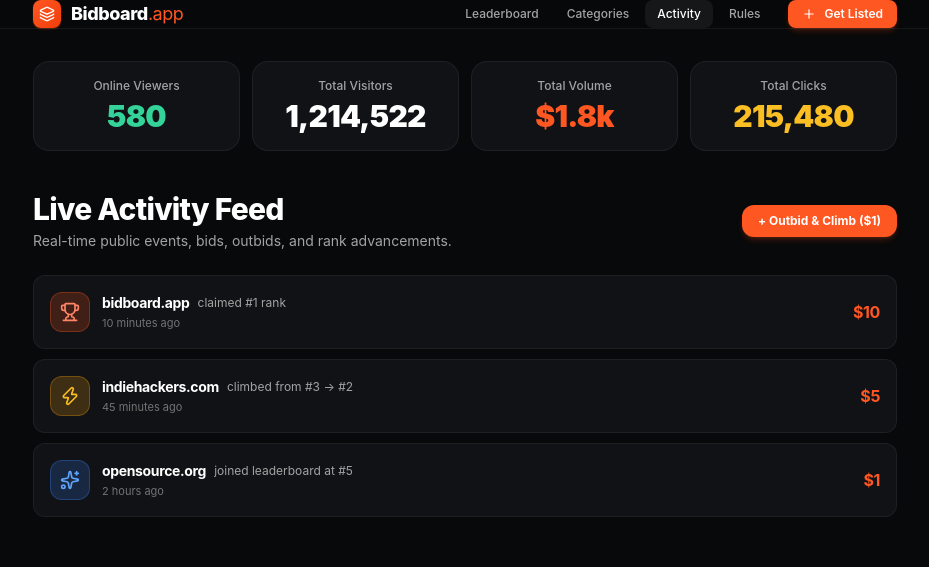
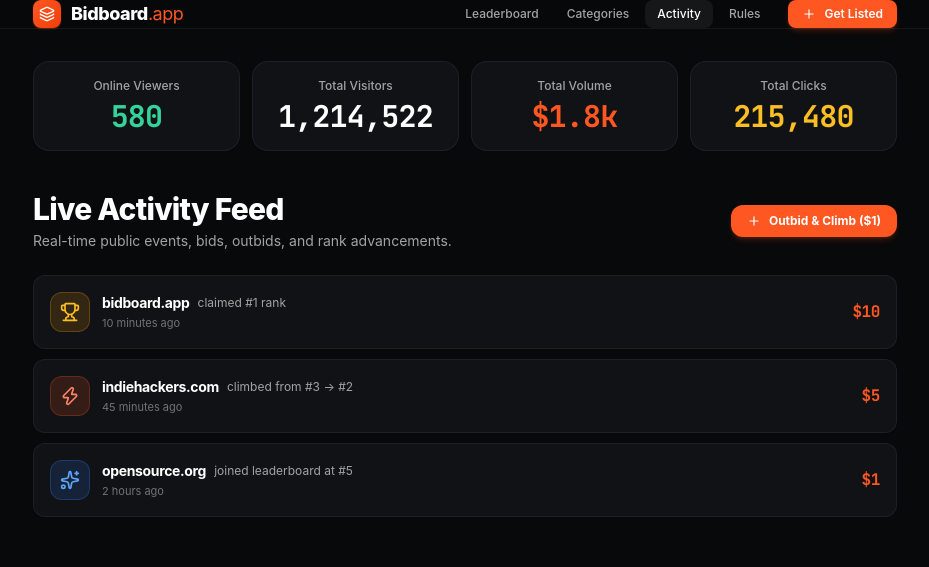
Before and after one commit to Satin-Fi/bidboard, a React (Vite) app: page /activity in a window 1280 px wide. Shown: the top 567 px of the page, without its empty margins (175-1104 px from the left). Built offline with nearby package versions, Linux system fonts and the light colour scheme; no server answers.

Commit message:
feat(ui): apply multi-agent design skills to elevate Bidboard UI with precision dark tokens, gold champion podium, tabular numerals, and accessible focus states

```diff
--- a/src/pages/ActivityPage.tsx
+++ b/src/pages/ActivityPage.tsx
@@ -1,6 +1,6 @@
 import { useBidStore } from '../store/useBidStore'
 import { formatBid, formatNumber, timeAgo } from '../lib/format'
-import { Trophy, Zap, Sparkles } from 'lucide-react'
+import { Trophy, Zap, Sparkles, Plus } from 'lucide-react'
 
 export default function ActivityPage() {
   const activities = useBidStore((s) => s.activities)
@@ -11,27 +11,27 @@
     <div className="mx-auto max-w-4xl px-4 py-8">
       {/* Top Stats Banner */}
       <div className="grid grid-cols-2 sm:grid-cols-4 gap-3 mb-10">
-        <div className="p-4 rounded-2xl bg-surface border border-white/[0.06] text-center">
+        <div className="p-4 rounded-2xl bg-surface border border-white/[0.06] text-center shadow-sm">
           <div className="text-xs text-neutral-400 font-medium">Online Viewers</div>
-          <div className="font-display font-black text-2xl sm:text-3xl text-emerald-400 mt-1">
+          <div className="font-display font-black text-2xl sm:text-3xl text-emerald-400 mt-1 font-mono">
             {stats.onlineCount}
           </div>
         </div>
-        <div className="p-4 rounded-2xl bg-surface border border-white/[0.06] text-center">
+        <div className="p-4 rounded-2xl bg-surface border border-white/[0.06] text-center shadow-sm">
           <div className="text-xs text-neutral-400 font-medium">Total Visitors</div>
-          <div className="font-display font-black text-2xl sm:text-3xl text-white mt-1">
+          <div className="font-display font-black text-2xl sm:text-3xl text-white mt-1 font-mono">
             {formatNumber(stats.totalVisitors)}
           </div>
         </div>
-        <div className="p-4 rounded-2xl bg-surface border border-white/[0.06] text-center">
+        <div className="p-4 rounded-2xl bg-surface border border-white/[0.06] text-center shadow-sm">
           <div className="text-xs text-neutral-400 font-medium">Total Volume</div>
-          <div className="font-display font-black text-2xl sm:text-3xl text-coral-500 mt-1">
+          <div className="font-display font-black text-2xl sm:text-3xl text-coral-500 mt-1 font-mono">
             {formatBid(stats.totalRevenue)}
           </div>
         </div>
-        <div className="p-4 rounded-2xl bg-surface border border-white/[0.06] text-center">
+        <div className="p-4 rounded-2xl bg-surface border border-white/[0.06] text-center shadow-sm">
           <div className="text-xs text-neutral-400 font-medium">Total Clicks</div>
-          <div className="font-display font-black text-2xl sm:text-3xl text-amber-400 mt-1">
+          <div className="font-display font-black text-2xl sm:text-3xl text-amber-400 mt-1 font-mono">
             {formatNumber(stats.totalClicks)}
           </div>
         </div>
@@ -39,7 +39,7 @@
 
       <div className="flex items-center justify-between mb-6">
         <div>
-          <h1 className="font-display font-extrabold text-2xl sm:text-3xl text-white">
+          <h1 className="font-display font-extrabold text-2xl sm:text-3xl text-white tracking-tight">
             Live Activity Feed
           </h1>
           <p className="text-xs sm:text-sm text-neutral-400 mt-1">
@@ -50,7 +50,8 @@
           onClick={() => openModal({ initialAmount: 1 })}
           className="btn-accent !py-2 !px-4 text-xs font-bold"
         >
-          + Outbid & Climb ($1)
+          <Plus className="w-3.5 h-3.5" />
+          Outbid & Climb ($1)
         </button>
       </div>
 
@@ -58,20 +59,20 @@
         {activities.map((evt) => (
           <div
             key={evt.id}
-            className="flex items-center justify-between gap-3 p-4 rounded-xl bg-surface border border-white/[0.06] hover:border-white/[0.12] transition-colors"
+            className="flex items-center justify-between gap-3 p-4 rounded-xl bg-surface border border-white/[0.06] hover:border-white/[0.14] transition-all duration-150 shadow-sm"
           >
             <div className="flex items-center gap-3">
               <div
                 className={`w-10 h-10 rounded-xl flex items-center justify-center font-bold text-base flex-shrink-0 ${
                   evt.type === 'claim_top'
-                    ? 'bg-coral-500/20 text-coral-400 border border-coral-500/30'
+                    ? 'bg-amber-500/15 text-amber-400 border border-amber-500/25'
                     : evt.type === 'outbid'
-                      ? 'bg-amber-500/20 text-amber-400 border border-amber-500/30'
-                      : 'bg-blue-500/20 text-blue-400 border border-blue-500/30'
+                      ? 'bg-coral-500/15 text-coral-400 border border-coral-500/25'
+                      : 'bg-blue-500/15 text-blue-400 border border-blue-500/25'
                 }`}
               >
                 {evt.type === 'claim_top' ? (
-                  <Trophy className="w-5 h-5" />
+                  <Trophy className="w-5 h-5 text-amber-400" />
                 ) : evt.type === 'outbid' ? (
                   <Zap className="w-5 h-5" />
                 ) : (
@@ -98,7 +99,7 @@
               </div>
             </div>
 
-            <div className="font-display font-bold text-sm sm:text-base text-coral-500">
+            <div className="font-display font-bold text-sm sm:text-base text-coral-500 font-mono">
               {formatBid(evt.amount)}
             </div>
           </div>
--- a/src/pages/CategoriesPage.tsx
+++ b/src/pages/CategoriesPage.tsx
@@ -3,6 +3,7 @@
 import { useBidStore } from '../store/useBidStore'
 import { formatBid } from '../lib/format'
 import { CategoryIcon } from '../components/CategoryIcon'
+import { ArrowUpRight, Plus } from 'lucide-react'
 
 export default function CategoriesPage() {
   const listings = useBidStore((s) => s.listings)
@@ -15,7 +16,7 @@
         <span className="text-xs font-mono font-bold uppercase tracking-wider text-coral-400">
           Directory
         </span>
-        <h1 className="font-display font-extrabold text-3xl sm:text-4xl text-white mt-1">
+        <h1 className="font-display font-extrabold text-3xl sm:text-4xl text-white mt-1 tracking-tight">
           Explore by Category
         </h1>
         <p className="text-sm text-neutral-400 mt-2 max-w-md mx-auto">
@@ -31,14 +32,14 @@
           return (
             <div
               key={cat.slug}
-              className="p-5 rounded-2xl bg-surface border border-white/[0.06] hover:border-white/[0.15] hover:bg-surface-2 transition-all flex flex-col justify-between group"
+              className="p-5 rounded-2xl bg-surface border border-white/[0.06] hover:border-white/[0.14] hover:bg-surface-2 transition-all duration-150 flex flex-col justify-between group shadow-sm"
             >
               <div>
                 <div className="flex items-center justify-between mb-3">
-                  <div className="w-8 h-8 rounded-lg bg-white/[0.05] flex items-center justify-center text-coral-400">
+                  <div className="w-8 h-8 rounded-xl bg-surface-2 border border-white/[0.08] flex items-center justify-center text-coral-400 group-hover:scale-105 transition-transform">
                     <CategoryIcon name={cat.slug} className="w-4 h-4" />
                   </div>
-                  <span className="px-2.5 py-0.5 rounded-full bg-white/[0.05] text-xs font-mono font-semibold text-neutral-400">
+                  <span className="px-2.5 py-0.5 rounded-full bg-white/[0.04] border border-white/[0.06] text-xs font-mono font-semibold text-neutral-400">
                     {categoryListings.length} spots
                   </span>
                 </div>
@@ -48,8 +49,8 @@
                 </h3>
 
                 {topProduct ? (
-                  <p className="text-xs text-neutral-400 mt-2 line-clamp-2">
-                    #1 in category: <span className="text-white font-medium">{topProduct.title}</span> ({formatBid(topProduct.currentBid)})
+                  <p className="text-xs text-neutral-400 mt-2 line-clamp-2 leading-relaxed">
+                    #1: <span className="text-white font-medium">{topProduct.title}</span> ({formatBid(topProduct.currentBid)})
                   </p>
                 ) : (
                   <p className="text-xs text-neutral-500 mt-2">
@@ -58,19 +59,20 @@
                 )}
               </div>
 
-              <div className="mt-4 pt-3 border-t border-white/[0.05] flex items-center justify-between">
+              <div className="mt-5 pt-3 border-t border-white/[0.05] flex items-center justify-between text-xs">
                 <Link
                   to="/"
                   onClick={() => setCategory(cat.slug)}
-                  className="text-xs font-semibold text-coral-400 hover:underline"
+                  className="font-semibold text-coral-400 hover:text-coral-300 inline-flex items-center gap-0.5"
                 >
-                  View leaderboard →
+                  View board <ArrowUpRight className="w-3 h-3" />
                 </Link>
                 <button
                   onClick={() => openModal({ categorySlug: cat.slug, initialAmount: 1 })}
-                  className="text-[11px] font-medium text-neutral-400 hover:text-white"
+                  className="font-medium text-neutral-400 hover:text-white inline-flex items-center gap-1 transition-colors"
                 >
-                  + Add product ($1)
+                  <Plus className="w-3 h-3" />
+                  Rank ($1)
                 </button>
               </div>
             </div>
--- a/src/pages/RulesPage.tsx
+++ b/src/pages/RulesPage.tsx
@@ -1,4 +1,5 @@
 import { useBidStore } from '../store/useBidStore'
+import { Sparkles } from 'lucide-react'
 
 export default function RulesPage() {
   const openModal = useBidStore((s) => s.openModal)
@@ -52,7 +53,7 @@
         <span className="text-xs font-mono font-bold uppercase tracking-wider text-coral-400">
           Transparency & Mechanics
         </span>
-        <h1 className="font-display font-extrabold text-3xl sm:text-5xl text-white mt-1">
+        <h1 className="font-display font-extrabold text-3xl sm:text-5xl text-white mt-1 tracking-tight">
           Rules of the Board
         </h1>
         <p className="text-sm text-neutral-400 mt-2">
@@ -60,9 +61,9 @@
         </p>
       </div>
 
-      <div className="space-y-4 mb-12">
+      <div className="space-y-3.5 mb-12">
         {rules.map((r, i) => (
-          <div key={i} className="p-5 sm:p-6 rounded-2xl bg-surface border border-white/[0.06]">
+          <div key={i} className="p-5 sm:p-6 rounded-2xl bg-surface border border-white/[0.06] shadow-sm">
             <h3 className="font-display font-bold text-base sm:text-lg text-white mb-1.5">
               {r.title}
             </h3>
@@ -74,12 +75,12 @@
       </div>
 
       <div className="border-t border-white/[0.08] pt-10">
-        <h2 className="font-display font-bold text-2xl text-white mb-6 text-center">
+        <h2 className="font-display font-bold text-2xl text-white mb-6 text-center tracking-tight">
           Frequently Asked Questions
         </h2>
         <div className="space-y-3">
           {faqs.map((f, i) => (
-            <div key={i} className="p-4 rounded-xl bg-surface/50 border border-white/[0.05]">
+            <div key={i} className="p-4.5 rounded-xl bg-surface-2 border border-white/[0.06] shadow-sm">
               <div className="font-display font-semibold text-sm text-white">{f.q}</div>
               <p className="text-xs text-neutral-400 mt-1.5 leading-relaxed">{f.a}</p>
             </div>
@@ -90,8 +91,9 @@
       <div className="mt-12 text-center">
         <button
           onClick={() => openModal({ initialAmount: 1 })}
-          className="btn-accent !px-8 !py-3 !text-sm font-bold"
+          className="btn-accent !px-8 !py-3 !text-sm font-bold !rounded-xl"
         >
+          <Sparkles className="w-4 h-4" />
           Claim Your Spot for $1 →
         </button>
       </div>
```
Also changed, not shown: src/pages/HomePage.tsx (+21 -18 lines), tsconfig.json (+18 -3 lines).
